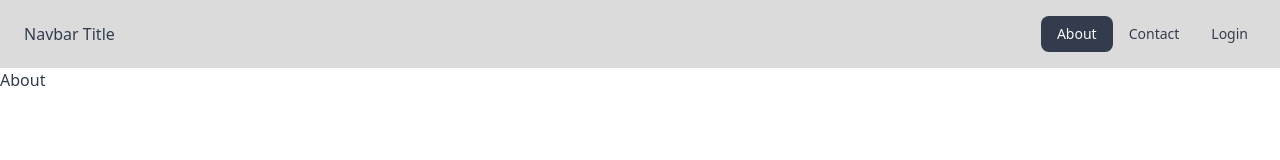
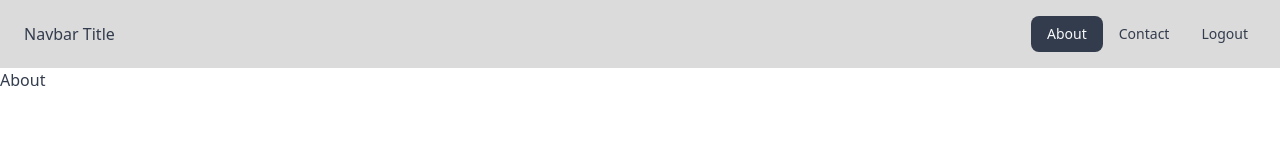
Before and after one commit to mdabarik/cs-client, a React (Vite) app: page /about in a window 1280 px wide. Shown: the top 160 px of the page. Built offline with nearby package versions, Linux system fonts and the light colour scheme; no server answers; sample sign-in values are in the browser's storage.

Commit message:
private route added

```diff
--- a/src/components/layout/MainLayout.jsx
+++ b/src/components/layout/MainLayout.jsx
@@ -1,7 +1,17 @@
 import ProprTypes from 'prop-types';
 import { NavLink } from 'react-router-dom';
+import useAuth from '../../hooks/useAuth';
 
 const MainLayout = ({ children }) => {
+    const {user, logout} = useAuth();
+
+    const handleLogout = () => {
+        logout()
+        .then(res => {
+            console.log(res);
+        })
+    }
+
     const links = <>
         <li>
             <NavLink to="/about">About</NavLink>
@@ -10,7 +20,11 @@ const MainLayout = ({ children }) => {
             <NavLink to="/contact">Contact</NavLink>
         </li>
         <li>
-            <NavLink to="/login">Login</NavLink>
+            {
+                user?.email ?
+                <button onClick={() => handleLogout()}>Logout</button> :
+                <NavLink to="/login">Login</NavLink>
+            }
         </li>
     </>
 
--- a/src/main.jsx
+++ b/src/main.jsx
@@ -4,11 +4,13 @@ import './index.css'
 import { RouterProvider } from 'react-router-dom'
 import routes from './routes'
 import AuthProvider from './providers/AuthProvider'
+import { Toaster } from 'react-hot-toast'
 
 ReactDOM.createRoot(document.getElementById('root')).render(
   <AuthProvider>
     <React.StrictMode>
       <RouterProvider router={routes} />
     </React.StrictMode>
+    <Toaster></Toaster>
   </AuthProvider>
 )
--- a/src/page/Register.jsx
+++ b/src/page/Register.jsx
@@ -1,5 +1,7 @@
 import { useState } from "react";
 import useAuth from "../hooks/useAuth";
+import { useNavigate } from "react-router-dom";
+import toast from "react-hot-toast";
 
 const Register = () => {
 
@@ -7,16 +9,26 @@ const Register = () => {
     const [password, setPassword] = useState('');
     const {createUser} = useAuth();
 
+    const navigate = useNavigate();
+
     const handleSubmit = async(e) => {
         e.preventDefault();
+
+        const toastID = toast.loading('Logging in');
         try {
             await createUser(email, password)
             .then(res => {
                 console.log(res);
+
+                toast.success('Logged in...', {id: toastID});
+                navigate('/');
             })
         } catch(err) {
             console.log(err);
+            toast.error( err.message, {id: toastID});
         }
+        // toast.success('Logged in...');
+        // navigate('/');
     }
 
     return (
--- a/src/providers/AuthProvider.jsx
+++ b/src/providers/AuthProvider.jsx
@@ -1,4 +1,4 @@
-import { createUserWithEmailAndPassword, onAuthStateChanged, signInWithEmailAndPassword } from "firebase/auth";
+import { createUserWithEmailAndPassword, onAuthStateChanged, signInWithEmailAndPassword, signOut } from "firebase/auth";
 import { createContext, useEffect, useState } from "react";
 import auth from "../config/firebase.config";
 
@@ -19,6 +19,11 @@ const AuthProvider = ({children}) => {
         return signInWithEmailAndPassword(auth, email, password);
     }
 
+    const logout = () => {
+        setIsLoading(true)
+        return signOut(auth);
+    }
+
     useEffect(() => {
         const unsubscribe = onAuthStateChanged(auth, currentUser => {
             setUser(currentUser);
@@ -31,7 +36,8 @@ const AuthProvider = ({children}) => {
         user,
         isLoading,
         createUser,
-        loginUser
+        loginUser,
+        logout
     }
 
     // user persistency
--- /dev/null
+++ b/src/routes/PrivateRoute.jsx
@@ -0,0 +1,18 @@
+import { Navigate } from "react-router-dom";
+import useAuth from "../hooks/useAuth";
+
+const PrivateRoute = ({children}) => {
+    const { user, isLoading } = useAuth();
+
+    if (isLoading) {
+        return <div className="progress w-full"></div>
+    }
+
+    if (!user?.email) {
+        return <Navigate to="/login" />
+    }
+
+    return children;
+};
+
+export default PrivateRoute;
--- a/src/routes/index.jsx
+++ b/src/routes/index.jsx
@@ -7,6 +7,7 @@ import Register from "../page/Register";
 import AdminLayout from "../components/layout/AdminLayout";
 import AddService from "../page/AddService";
 import Home from "../page/Home";
+import PrivateRoute from "./PrivateRoute";
 
 const routes = createBrowserRouter([
     {
@@ -20,7 +21,7 @@ const routes = createBrowserRouter([
             },
             {
                 path: '/about',
-                element: <About></About>
+                element: <PrivateRoute><About></About></PrivateRoute>
             },
             {
                 path: '/contact',
```
